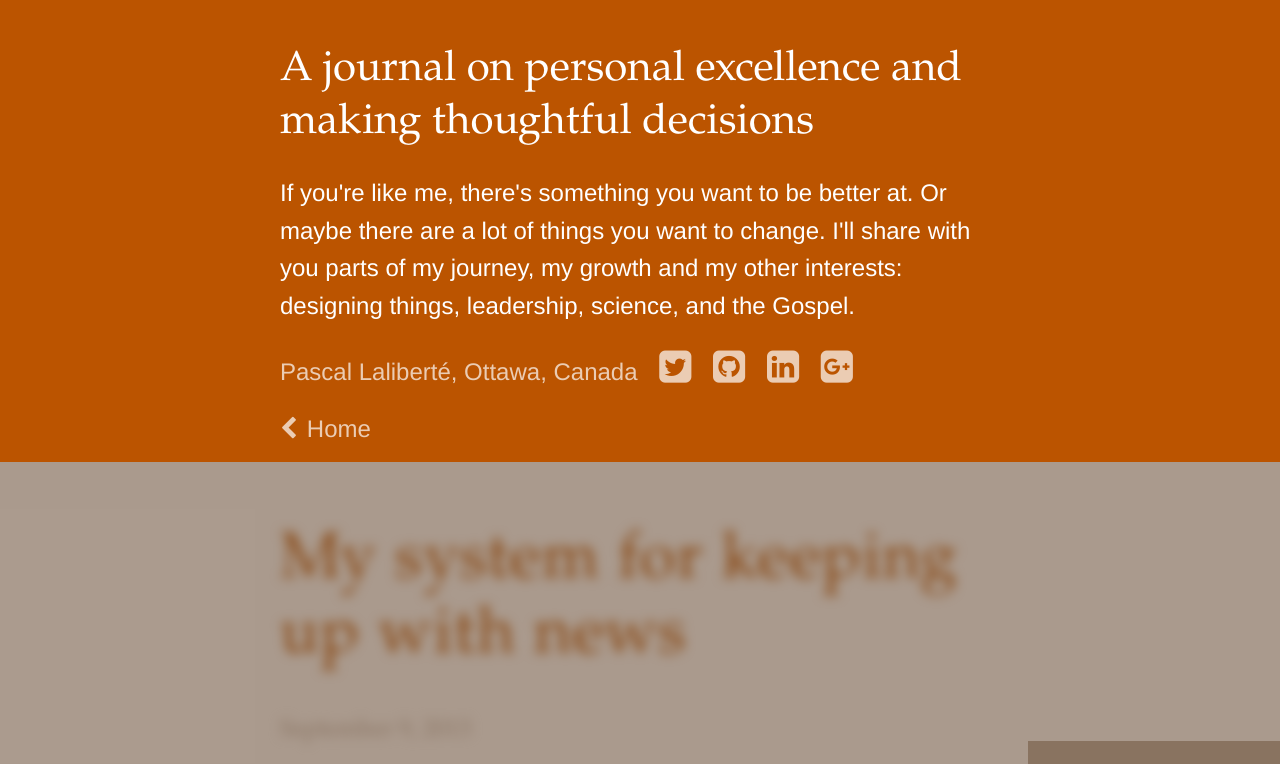
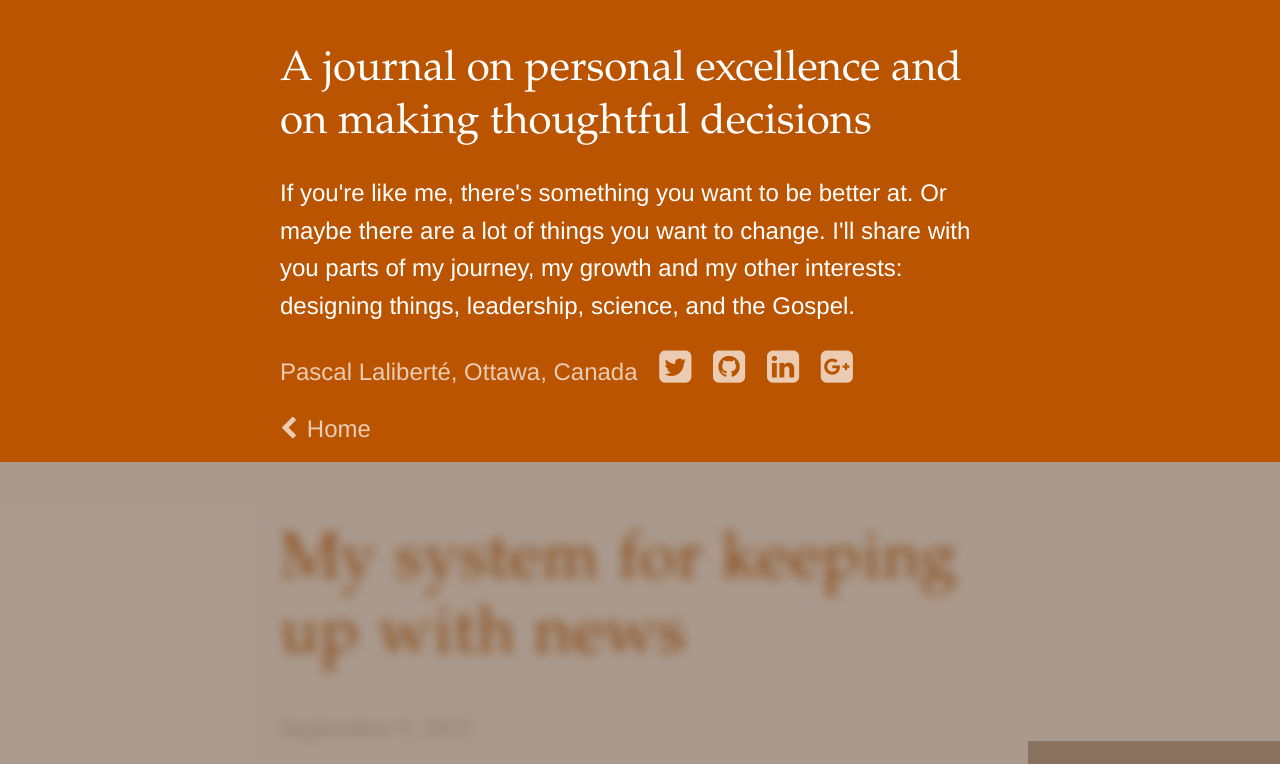
Before and after one commit to pascallaliberte/by.pascallaliberte.me, a Jekyll site: the page built from index.html, in a window 1280 px wide and 900 px high, cut to the strip 0-764 px from the top of the window. Built offline with Jekyll 4.4.1, drawn with Linux system fonts in a browser that asks for light colours; nearby versions of some CDN libraries; the list of posts is cut into pages by our own code.

Commit message:
Corrected the site title in about-details

```diff
--- a/_includes/about.html
+++ b/_includes/about.html
@@ -2,9 +2,9 @@
 
   <div class="about-details">
     {% if page.key == "is-home" %}
-    <h1 class="about-name">A journal on personal excellence and making thoughtful decisions</h1>
+    <h1 class="about-name">A journal on personal excellence and on making thoughtful decisions</h1>
     {% else %}
-    <h2 class="about-name">A journal on personal excellence and making thoughtful decisions</h2>
+    <h2 class="about-name">A journal on personal excellence and on making thoughtful decisions</h2>
     {% endif %}
 
     <p>If you're like me, there's something you want to be better at. Or maybe there are a lot of things you want to change. I'll share with you parts of my journey, my growth and my other interests: designing things, leadership, science, and the Gospel.</p>
```
